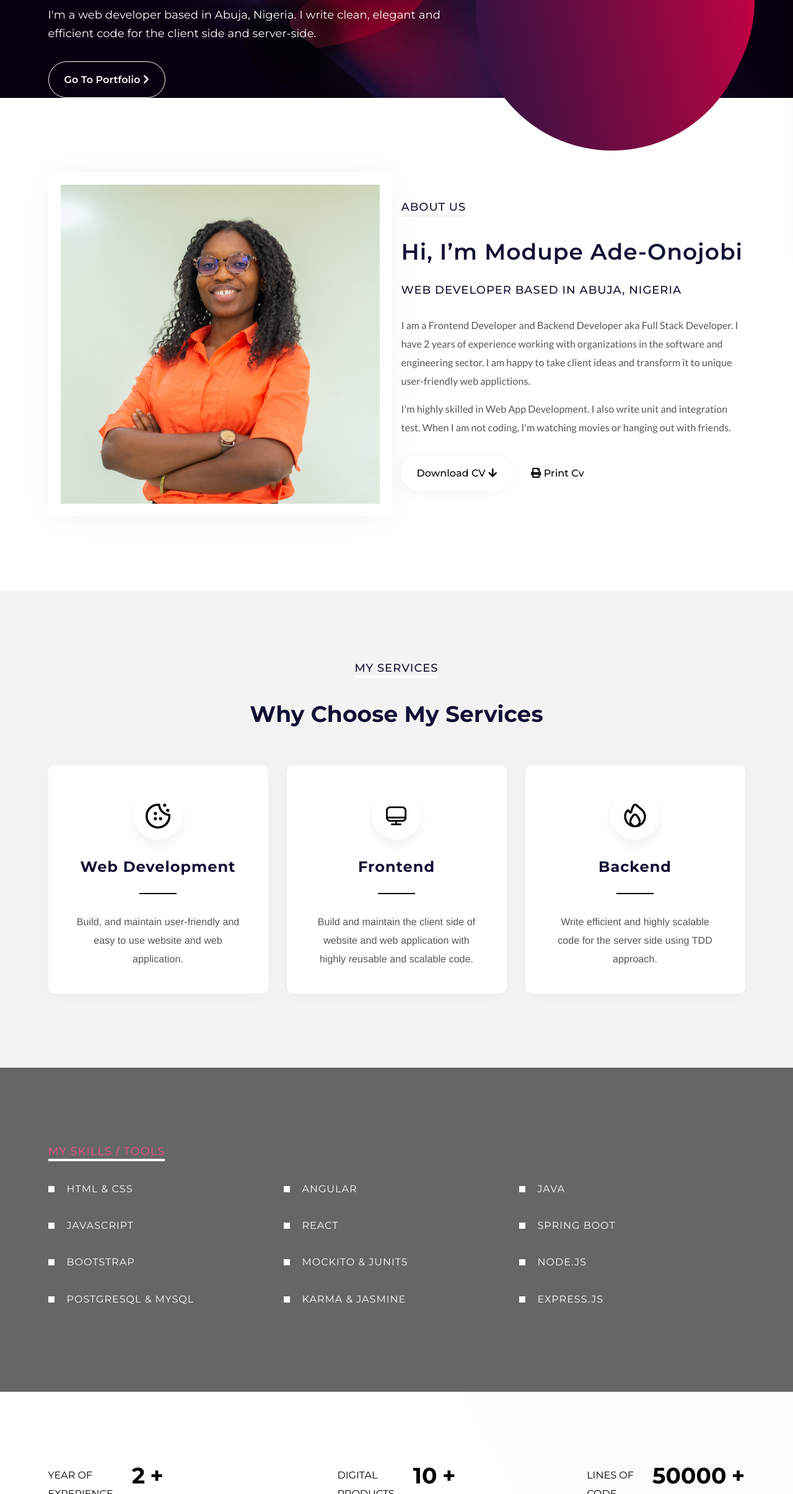
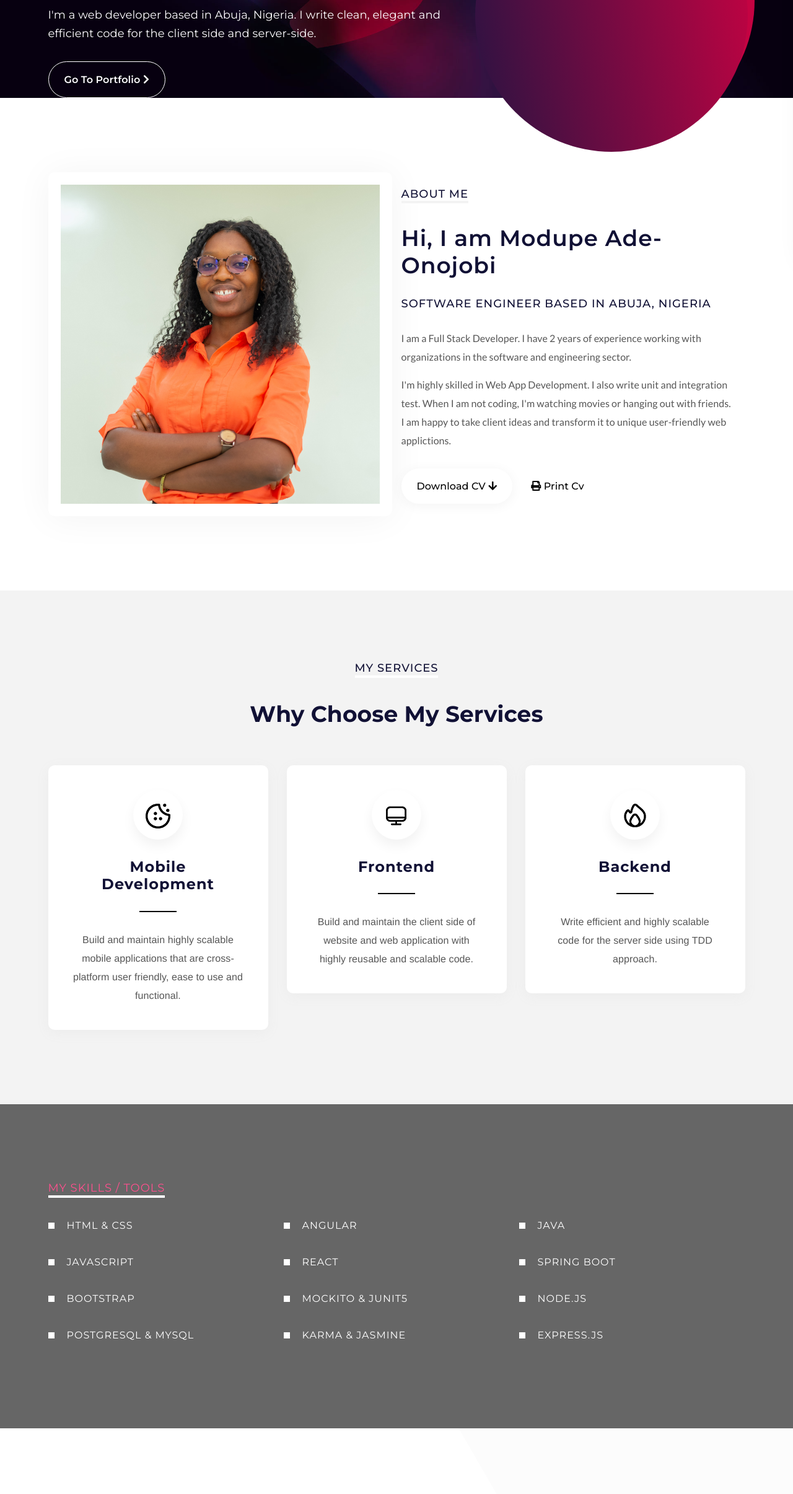
Before and after one commit to modupeadeonojobi/imodupsy, a plain HTML site: page index.html in a window 1280 px wide. Shown: the part 389-2800 px from the top of the page at 62% size. Drawn offline with nearby package versions, Linux system fonts and the light colour scheme.

Commit message:
Update portfolio section

```diff
--- a/index.html
+++ b/index.html
@@ -143,7 +143,7 @@
 										Modupe Ade-Onojobi
 									</h5>
 									<h2 class="hero-title">
-										I’m a Web Developer
+										I’m a Software Engineer
 									</h2>
 									<div class="header-description">
 										<p>
@@ -187,22 +187,27 @@
 							<div class="about-right wow fadeInRight" data-wow-duration="4s" data-wow-delay=".2s">
 								<div class="about-right-content">
 									<h5 class="about-sub-title">
-										about Us
+										about Me
 									</h5>
 									<h2 class="about-title">
-										Hi, I’m Modupe Ade-Onojobi
+										Hi, I am Modupe Ade-Onojobi
 									</h2>
 									<h5 class="about-title-3">
-										Web developer based in Abuja, Nigeria
+										Software Engineer based in Abuja, Nigeria
 									</h5>
 									<div class="about-txt mb-30">
 										<p>
-											I am a Frontend Developer and Backend Developer aka Full Stack Developer. I have 2 years of experience working with organizations in the software and engineering sector. I am happy to take client ideas and transform it to unique user-friendly web applictions.
+											I am a Full Stack Developer. I have 2 years of experience working with organizations in the software and engineering sector.
 										</p>
 										<p class="mb-0">
 											I'm highly skilled in Web App Development. I also write unit and integration test.
 											When I am not coding, I'm watching movies or hanging out with friends.
 										</p>
+
+										<p class="mb-0">
+											I am happy to take client ideas and transform it to unique user-friendly web applictions.
+										</p>
+
 									</div>
 									<div class="about-btns">
 										<a href="assets/doc/Modupe Ade-Onojobi.pdf" download="" target="_blank" class="tm-btn-2">
@@ -249,9 +254,9 @@
 									</i>
 								</div>
 								<div class="service-content">
-									<h4>Web Development</h4>
+									<h4>Mobile Development</h4>
 									<p>
-										Build, and maintain user-friendly and easy to use website and web application.
+										Build and maintain highly scalable mobile applications that are cross-platform user friendly, ease to use and functional.
 									</p>
 								</div>
 							</div>
@@ -382,11 +387,11 @@
 						<div class="fun-fact col-md-4 col-sm-6">
 							<div class="fun-desc">
 								<span class="medium">
-									Lines of
+									Happy
 									<br>
-									Code
+									Clients
 								</span>
-								<p class="timer" data-count="+" data-to="50000" data-speed="3000">50000</p>
+								<p class="timer" data-count="+" data-to="10" data-speed="3000">10</p>
 							</div>
 						</div>
 					</div>
@@ -531,7 +536,7 @@
 			   <span class="categories"><i class="fa fa-tag"></i>Government, Administrative, Webdesign</span>
 			</div>
 			<div class="link-box">
-				<a href="https://search.cac.gov.ng/home" target="_blank">View Site</a>
+				<a href="https://search.cac.gov.ng/home" target="_blank">View Application</a>
 				<a class="popup-modal-dismiss mfp-close">Close</a>
 			</div>
 		</div>
@@ -546,7 +551,7 @@
 			   <span class="categories"><i class="fa fa-tag"></i>Branding, Webdesign</span>
 			</div>
 			<div class="link-box">
-				<a href="https://pre.cac.gov.ng/home" target="_blank">View Site</a>
+				<a href="https://pre.cac.gov.ng/home" target="_blank">View Application</a>
 				<a class="popup-modal-dismiss mfp-close">Close</a>
 			</div>
 		</div>
@@ -561,7 +566,7 @@
 			   <span class="categories"><i class="fa fa-tag"></i>Branding, Webdesign</span>
 			</div>
 			<div class="link-box">
-				<a href="https://post.cac.gov.ng/login" target="_blank">View Site</a>
+				<a href="https://post.cac.gov.ng/login" target="_blank">View Application</a>
 				<a class="popup-modal-dismiss mfp-close">Close</a>
 			</div>
 		</div>
@@ -576,7 +581,7 @@
 			   <span class="categories"><i class="fa fa-tag"></i>Legal, Webdevelopment</span>
 			</div>
 			<div class="link-box">
-				<a href="https://primsol.lawpavilion.com/" target="_blank">View Site</a>
+				<a href="https://primsol.lawpavilion.com/" target="_blank">View Application</a>
 				<a class="popup-modal-dismiss mfp-close">Close</a>
 			</div>
 		</div>
@@ -591,7 +596,7 @@
 			   <span class="categories"><i class="fa fa-tag"></i>Legal, Webdevelopment</span>
 			</div>
 			<div class="link-box">
-				<a href="https://casemanager.lawpavilion.com/" target="_blank">View Site</a>
+				<a href="https://casemanager.lawpavilion.com/" target="_blank">View Application</a>
 				<a class="popup-modal-dismiss mfp-close">Close</a>
 			</div>
 		</div>
```
